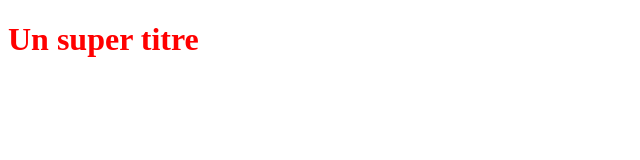
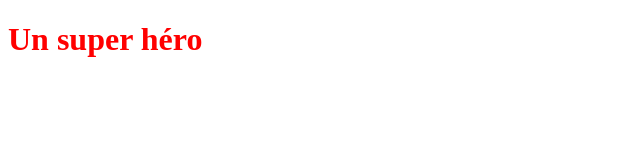
Before and after one commit to ahmadfall/Gorcey, a plain HTML site: page index.html in a window 1280 px wide. Shown: the full height of the page, 0-640 px from the left. Drawn offline with Linux system fonts and the light colour scheme.

Commit message:
Premiére modification

```diff
--- a/index.html
+++ b/index.html
@@ -5,6 +5,6 @@
    <link rel="stylesheet" type="text/css" href="style.css">
 </head>
 <body>
-   <h1>Un super titre</h1>
+   <h1>Un super héro</h1>
 </body>
 </html>
```
